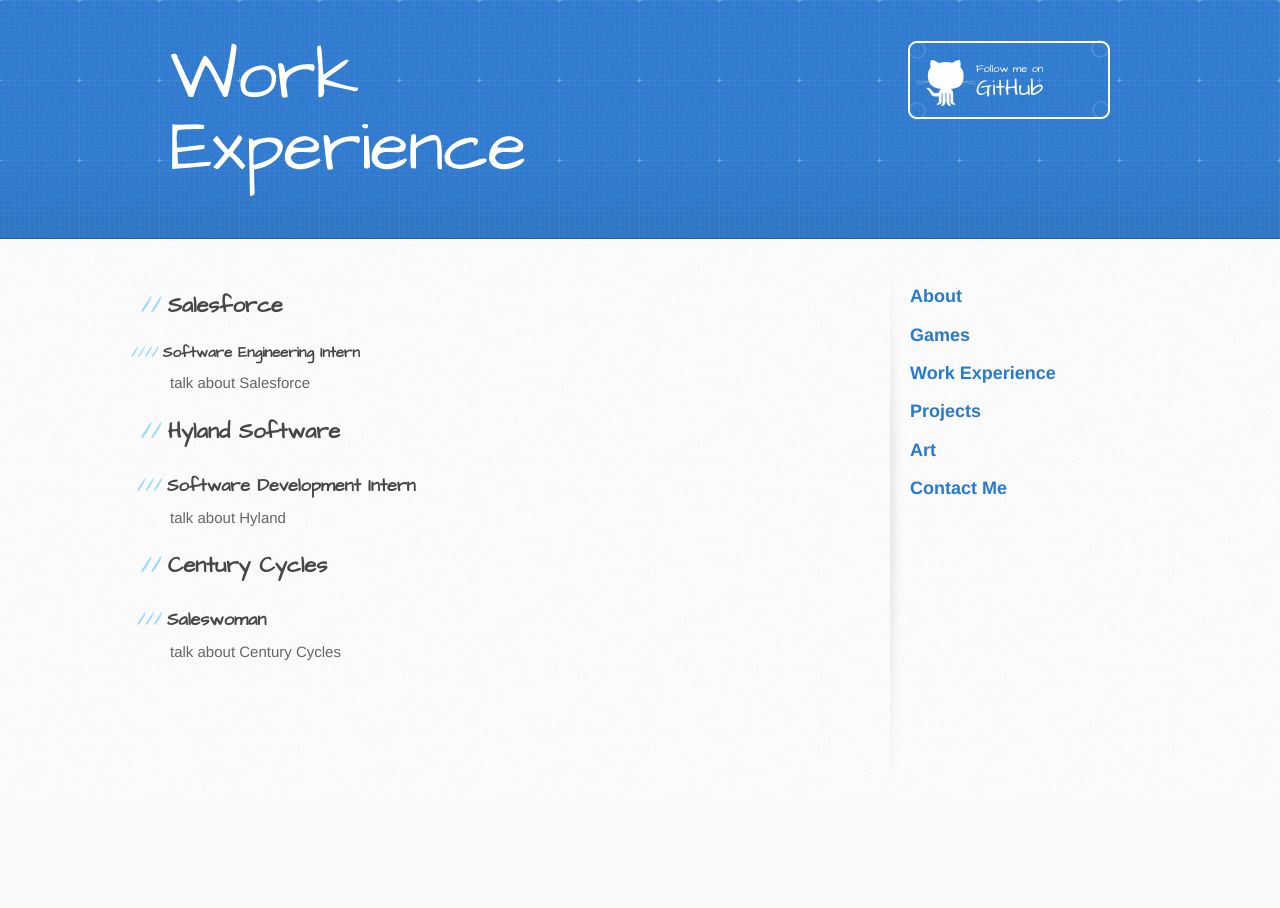
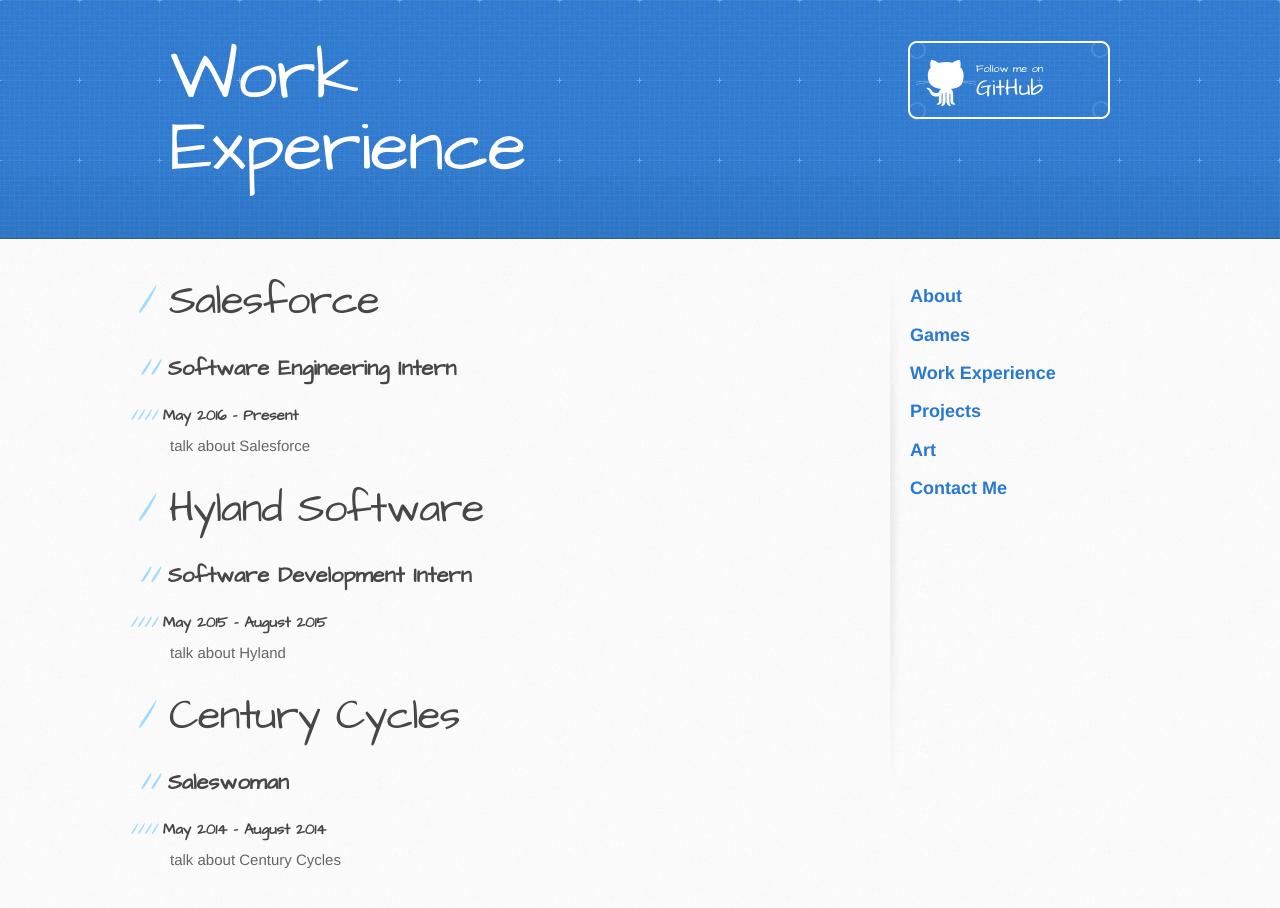
Before and after one commit to zaheelee/zaheelee.github.io, a plain HTML site: page work-experience.html in a window 1280 px wide. Before the commit the page ends 800 px from the top, so only its background shows below. Drawn offline with Linux system fonts and the light colour scheme.

Commit message:
more heading tweaks

```diff
--- a/work-experience.html
+++ b/work-experience.html
@@ -28,18 +28,21 @@
     <div id="content-wrapper">
       <div class="inner clearfix">
         <section id="main-content">
-          <h2>Salesforce</h2>
-          <h4>Software Engineering Intern</h4>
+          <h1>Salesforce</h1>
+          <h2>Software Engineering Intern</h2>
+          <h4>May 2016 - Present</h4>
           <p>
           	talk about Salesforce
           </p>
-          <h2>Hyland Software</h2>
-          <h3>Software Development Intern</h3>
+          <h1>Hyland Software</h1>
+          <h2>Software Development Intern</h2>
+          <h4>May 2015 - August 2015</h4>
           <p>
           	talk about Hyland
           </p>
-          <h2>Century Cycles</h2>
-          <h3>Saleswoman</h3>
+          <h1>Century Cycles</h1>
+          <h2>Saleswoman</h2>
+          <h4>May 2014 - August 2014</h4>
           <p>
           	talk about Century Cycles
           </p>
```
